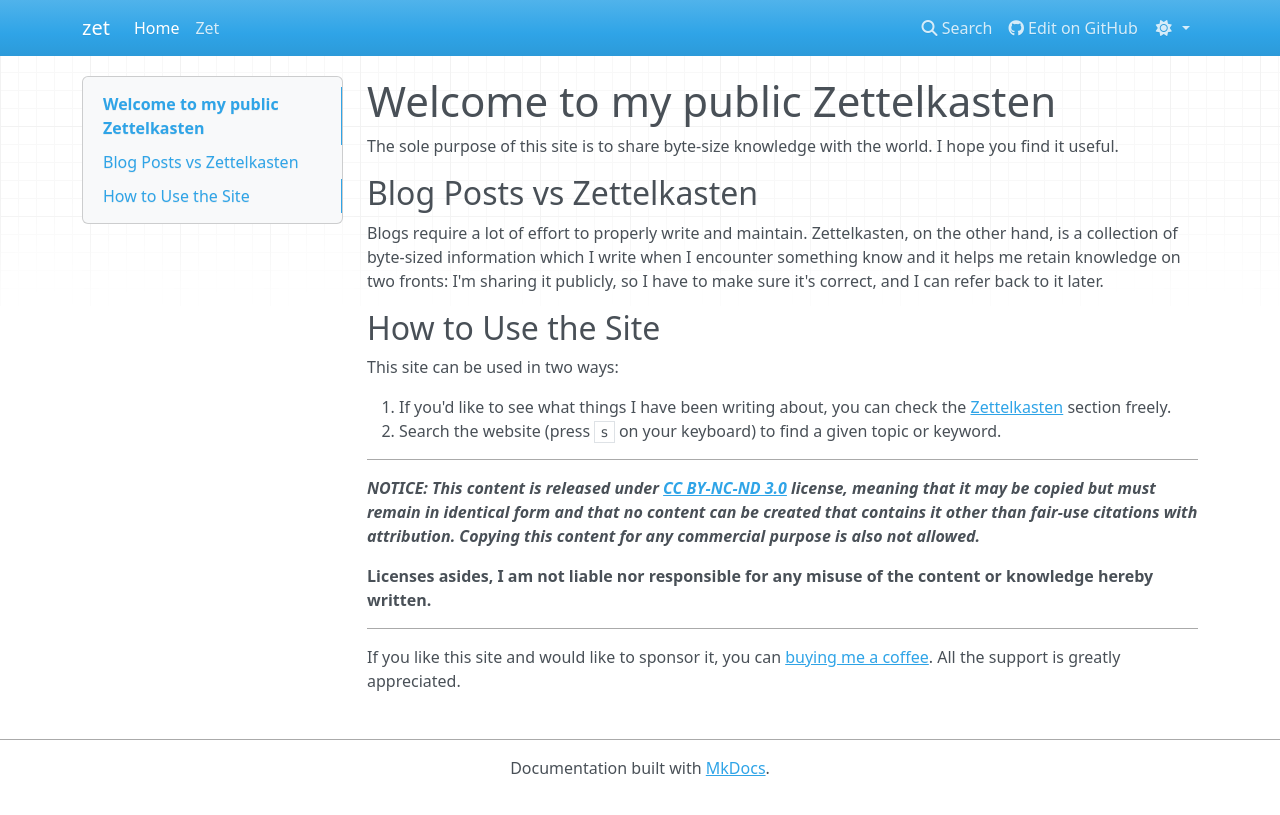
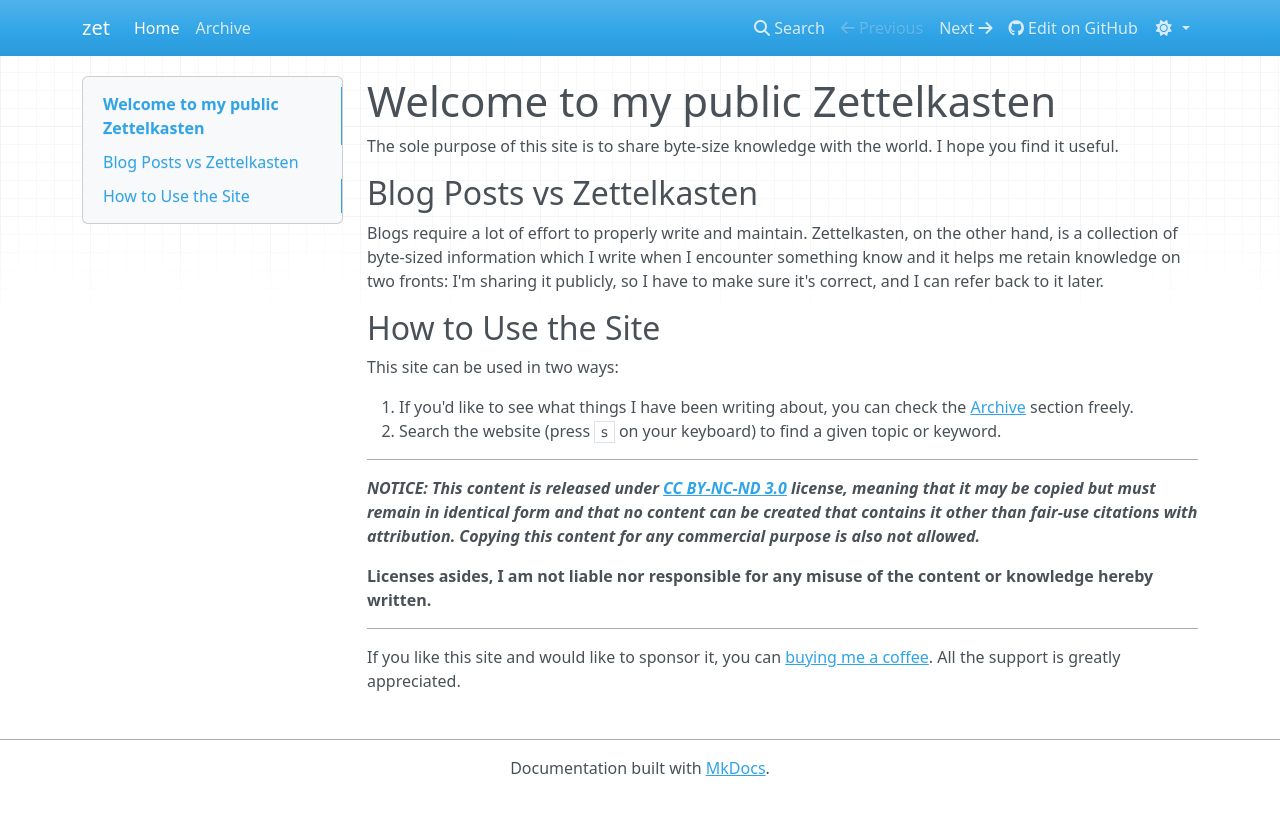
Before and after one commit to gsilvapt/zet, an MkDocs documentation site: the page built from docs/index.md, in a window 1280 px wide. Shown: the top 815 px of the page. Built offline with MkDocs 1.6.1, drawn with Linux system fonts in a browser that asks for light colours; nearby versions of some CDN libraries.

Commit message:
fix/site: better wording for notes archive

```diff
--- a/docs/index.md
+++ b/docs/index.md
@@ -11,7 +11,7 @@ Blogs require a lot of effort to properly write and maintain. Zettelkasten, on t
 
 This site can be used in two ways:
 
-1. If you'd like to see what things I have been writing about, you can check the [Zettelkasten](./zet/) section freely.
+1. If you'd like to see what things I have been writing about, you can check the [Archive](./zet/) section freely.
 1. Search the website (press `s` on your keyboard) to find a given topic or keyword.
 
 ---
--- a/mkdocs.yml
+++ b/mkdocs.yml
@@ -4,7 +4,7 @@ site_description: Public notes on various topics
 site_author: gsilvapt
 nav:
   - Home: index.md
-  - Zet: zet/
+  - Archive: zet/index.md
 theme:
   name: mkdocs
   user_color_mode_toggle: true
```
